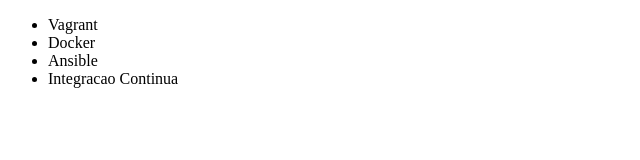
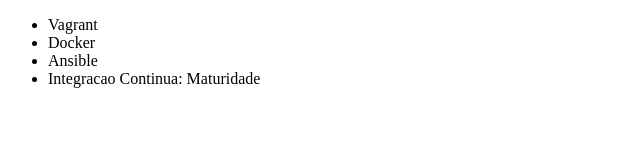
Before and after one commit to aarinos/alura-git, a plain HTML site: page index.html in a window 1280 px wide. Shown: the full height of the page, 0-640 px from the left. Drawn offline with Linux system fonts and the light colour scheme.

Commit message:
Renomeando curso de Integracao Continua

```diff
--- a/index.html
+++ b/index.html
@@ -9,7 +9,7 @@
 		<li>Vagrant</li>
 		<li>Docker</li>
 		<li>Ansible</li>
-		<li>Integracao Continua</li>
+		<li>Integracao Continua: Maturidade</li>
 	</ul>
 </body>
 </html>
```
